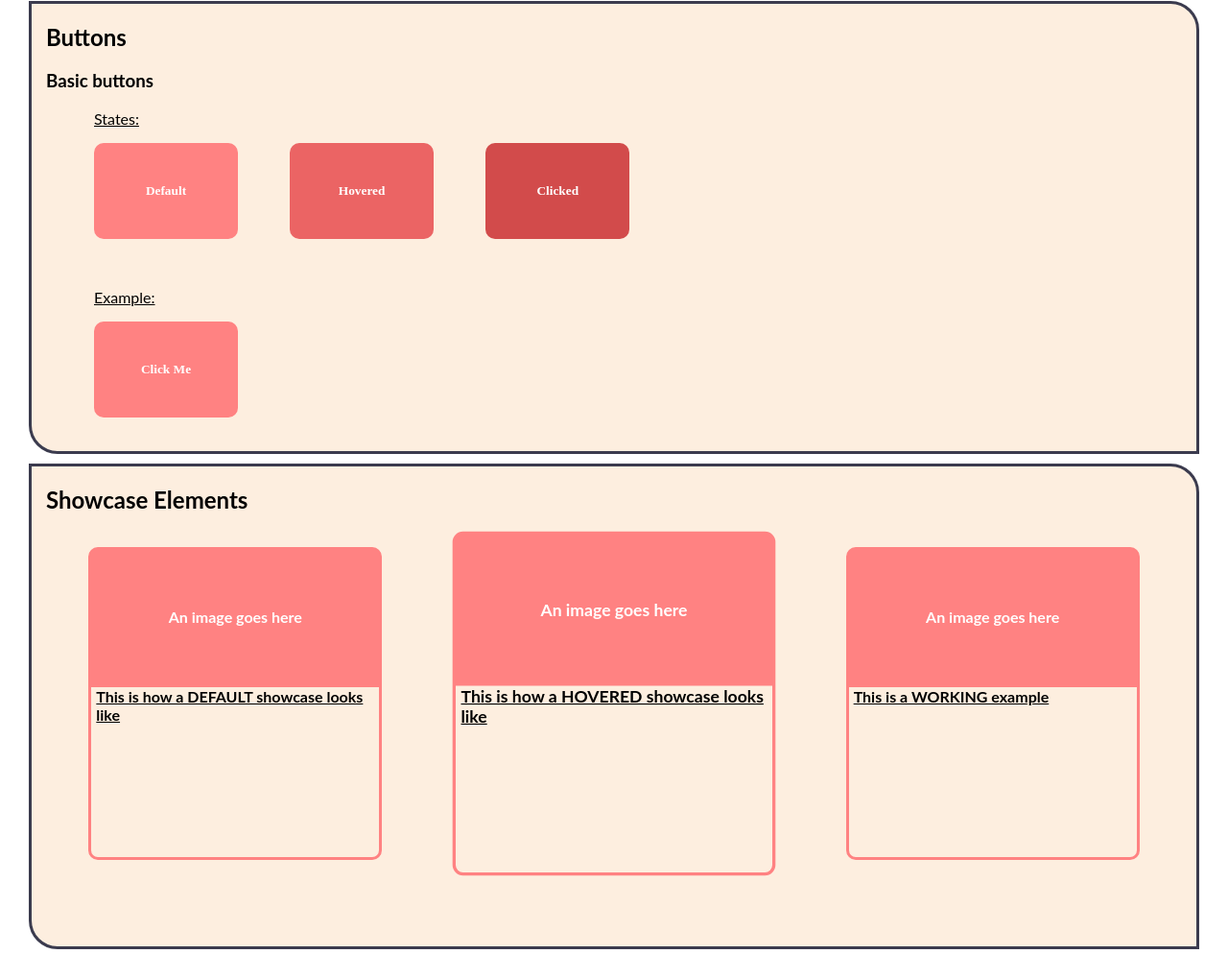
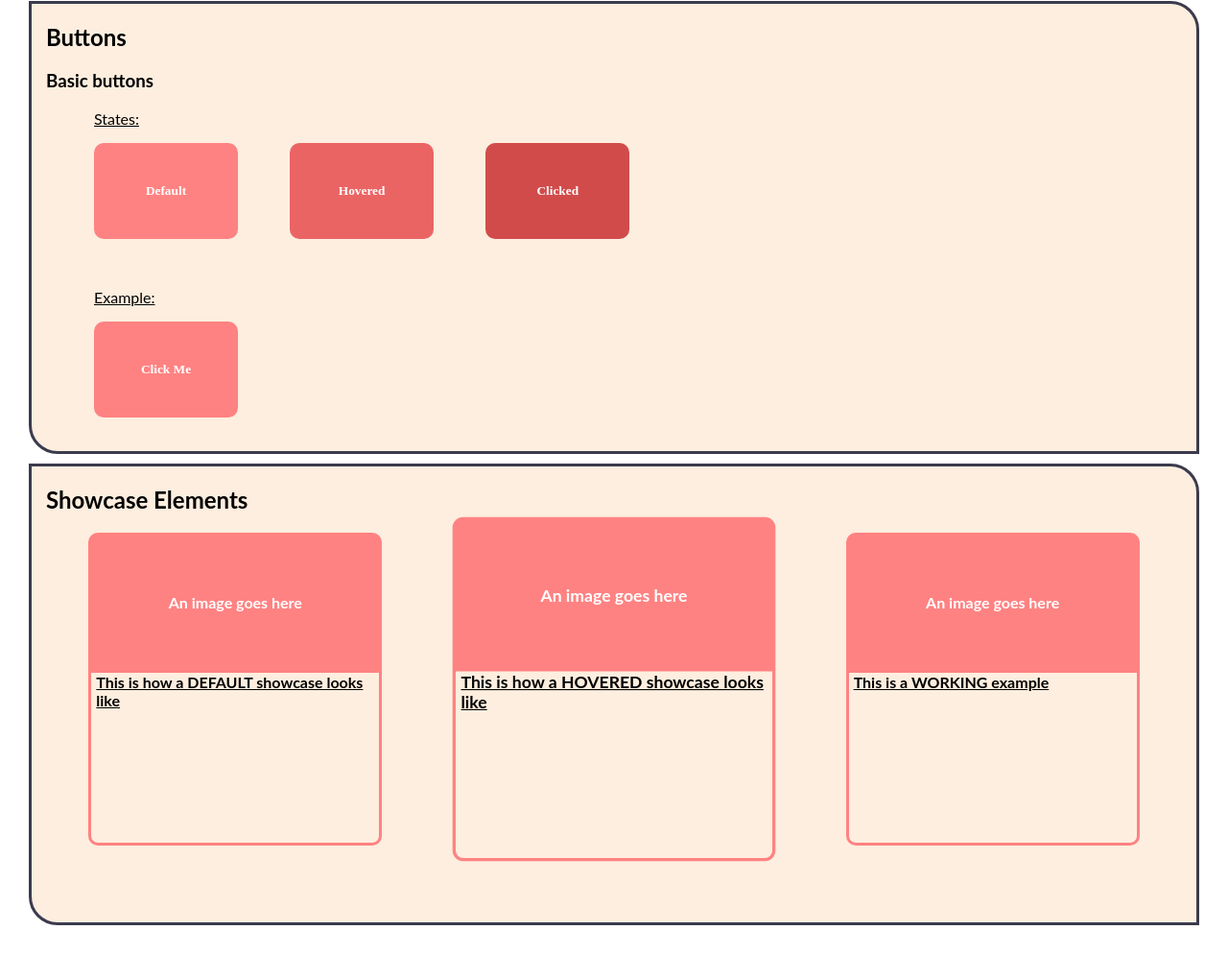
Before and after one commit to ezequiel-gutierrez/Codecademy-Repo, a plain HTML site: page Website Design System Challenge/index.html in a window 1280 px wide. Shown: the part 1718-2737 px from the top of the page at 96% size. After the commit the page ends 2712 px from the top, so only its background shows below. Drawn offline with Linux system fonts and the light colour scheme; a web font is replaced by a local one.

Commit message:
Update v.6.1

```diff
--- a/Website Design System Challenge/resources/styles/buttons.css
+++ b/Website Design System Challenge/resources/styles/buttons.css
@@ -41,6 +41,7 @@ p.titleOfTheShowcase {
 .showcaseDisplay {
     display: flex;
     justify-content: space-around;
+    align-content: space-between;
     flex-wrap: wrap;
     padding-bottom: 40px;
 }
@@ -50,8 +51,7 @@ p.titleOfTheShowcase {
     border-radius: 10px;
     width: 300px;
     height: 320px;
-    margin: 15px;
-    margin-bottom: 50px;
+    margin-bottom: 40px;
 }
 
 .image {
```
